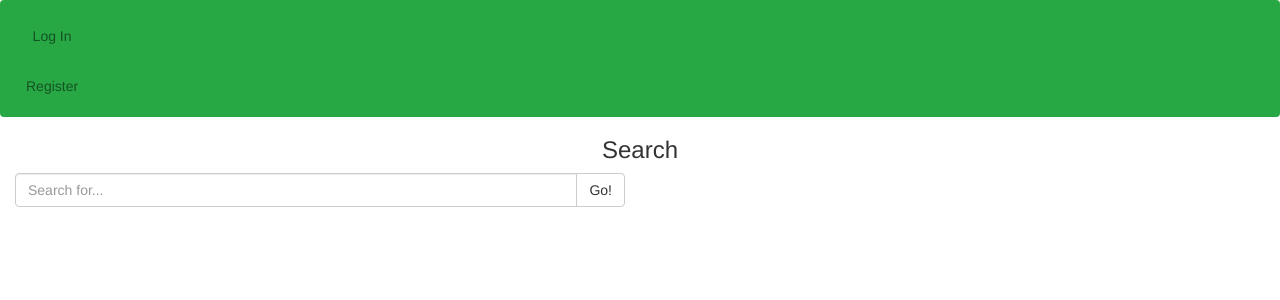
After one commit to Chideme/project1, a Flask app: template templates/search.html in a window 1280 px wide. The commit adds this page. Shown: the top 300 px of the page. Run offline with Flask 2, Linux system fonts and the light colour scheme; the template is opened without the code that fills it, so the values that code supplies are empty; some libraries are stand-ins or nearby versions.

Commit message:
search function

```diff
--- a/application.py
+++ b/application.py
@@ -81,7 +81,17 @@ def register():
         return render_template("register.html")
 
     @app.route("/logout",methods =["GET","POST"])
+    @login_required
     def logout():
         """Log Out User"""
         session.clear()
         return redirect(url_for('index'))
+
+    @app.route("/search",methods=["GET","POST"])
+    @login_required
+    def search():
+        """Helps User Search for Book"""
+        if request.method == "POST":
+            return render_template("search.html")
+        else:
+            return render_template("search.html")
--- a/import.py
+++ b/import.py
@@ -6,9 +6,7 @@ from sqlalchemy.orm import scoped_session, sessionmaker
 engine = create_engine(os.getenv("DATABASE_URL"))
 db = scoped_session(sessionmaker(bind=engine))
 
-
-
-rows = 0
+rows = 0 # check if all rows have been inserted.
 with open('books.csv') as csv_reader: #open books.csv
     next(csv_reader)# skip first line
     books = csv.reader(csv_reader)
--- a/templates/layout.html
+++ b/templates/layout.html
@@ -20,6 +20,7 @@
                 {% if session.user_id %}
                 <ul class="navbar-nav mr-auto mt-2">
                     <li class="nav-item"><a class="nav-link"href="{{ url_for('index') }}">Home</a></li>
+                    <li class="nav-item"><a class="nav-link"href="{{ url_for('search') }}">Search</a></li>
                 </ul>
                 {% else %}
                 <ul class="navbar-nav mr-auto mt-2">
--- a/templates/login.html
+++ b/templates/login.html
@@ -12,7 +12,7 @@
         <input type = "text"  name="username" autocomplete="off" placeholder="Username" autofocus class="form-control">
         </div>
         <div class="form-group  ">
-        <input type = "password  name="password" autocomplete="off" placeholder="Password" autofocus class="form-control">
+        <input type = "password"  name="password" autocomplete="off" placeholder="Password" autofocus class="form-control">
         </div>
         <button class="btn btn-success" type="submit">Sign In</button>
      </form>
--- /dev/null
+++ b/templates/search.html
@@ -0,0 +1,24 @@
+{% extends "layout.html" %}
+
+{% block title %}
+    Search
+{% endblock %}
+
+{% block body %}
+<div>
+<h3>Search</h3>
+    <form  action="{{ url_for('search') }}" method="post" >
+        <div class="col-lg-6">
+            <div class="input-group">
+              <input type="text" class="form-control" placeholder="Search for...">
+              <span class="input-group-btn">
+                <button class="btn btn-default" type="button">Go!</button>
+              </span>
+            </div><!-- /input-group -->
+          </div><!-- /.col-lg-6 -->
+        </div><!-- /.row -->
+     </form>
+</div>
+
+
+{% endblock %}
```
Also changed, not shown: 2 other files.
